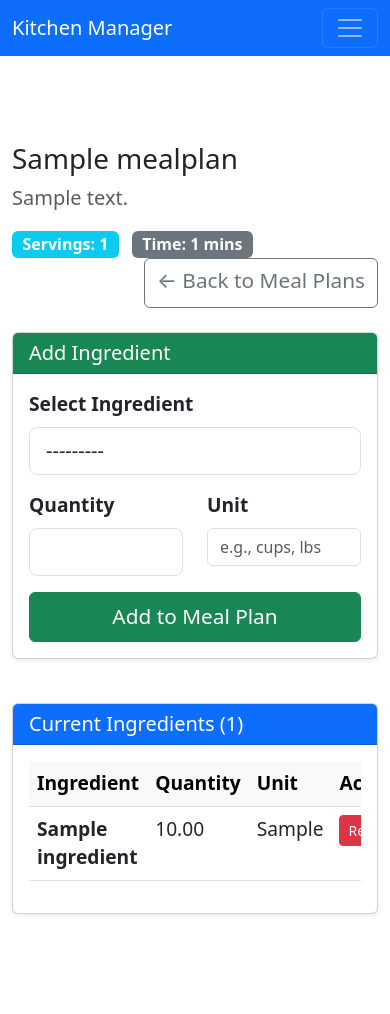
After one commit to AquaticAlpaca/kitchen-manager, a Django app: page /meal-plans/1/ingredients/ in a window 390 px wide. The commit adds this page. Run offline with Django 5.2, Linux system fonts and the light colour scheme; a user stored in the database is signed in; tables that the repository leaves empty hold one stand-in row (values such as "Sample post").

Commit message:
Added namespaces, missing templates, and the ability to delete a meal plan

```diff
--- a/config/settings.py
+++ b/config/settings.py
@@ -126,9 +126,9 @@ MEDIA_ROOT = BASE_DIR / 'media'
 
 DEFAULT_AUTO_FIELD = 'django.db.models.BigAutoField'
 
-LOGIN_URL = 'login'
-LOGIN_REDIRECT_URL = 'dashboard'
-LOGOUT_REDIRECT_URL = 'login'
+LOGIN_URL = 'kitchen:login'
+LOGIN_REDIRECT_URL = 'kitchen:dashboard'
+LOGOUT_REDIRECT_URL = 'kitchen:login'
 
 # Use custom user model
 AUTH_USER_MODEL = 'kitchen.User'
--- a/kitchen/views.py
+++ b/kitchen/views.py
@@ -2,11 +2,9 @@ from django.shortcuts import render, redirect, get_object_or_404
 from django.contrib.auth import login, logout, authenticate
 from django.contrib.auth.decorators import login_required, user_passes_test
 from django.contrib import messages
-from django.db.models import Sum, F
-from django.http import JsonResponse
-from django.views.decorators.http import require_POST
+from django.db.models import F
 from django.utils import timezone
-from .models import User, Ingredient, MealPlan, MealIngredient, ShoppingListItem, StockUpdate, ActiveMealSchedule
+from .models import User, Ingredient, MealPlan, ShoppingListItem, ActiveMealSchedule
 from .forms import (
     ChefRegistrationForm, BuyerRegistrationForm, IngredientForm,
     MealPlanForm, MealIngredientForm, StockUpdateForm,
@@ -25,7 +23,7 @@ def is_buyer(user):
 def register(request):
     """Registration view with role selection"""
     if request.user.is_authenticated:
-        return redirect('dashboard')
+        return redirect('kitchen:dashboard')
 
     if request.method == 'POST':
         role = request.POST.get('role')
@@ -38,7 +36,7 @@ def register(request):
             user = form.save()
             login(request, user)
             messages.success(request, f'Welcome! You are registered as a {user.get_role_display()}.')
-            return redirect('dashboard')
+            return redirect('kitchen:dashboard')
     else:
         form = ChefRegistrationForm()
 
@@ -48,7 +46,7 @@ def register(request):
 def login_view(request):
     """Custom login view"""
     if request.user.is_authenticated:
-        return redirect('dashboard')
+        return redirect('kitchen:dashboard')
 
     if request.method == 'POST':
         username = request.POST.get('username')
@@ -58,7 +56,7 @@ def login_view(request):
         if user is not None:
             login(request, user)
             messages.success(request, f'Welcome back, {user.username}!')
-            return redirect('dashboard')
+            return redirect('kitchen:dashboard')
         else:
             messages.error(request, 'Invalid username or password.')
 
@@ -69,7 +67,7 @@ def logout_view(request):
     """Logout view"""
     logout(request)
     messages.info(request, 'You have been logged out.')
-    return redirect('login')
+    return redirect('kitchen:login')
 
 
 @login_required
@@ -85,7 +83,6 @@ def dashboard(request):
 @user_passes_test(is_chef)
 def chef_dashboard(request):
     """Chef-specific dashboard"""
-    low_stock = Ingredient.objects.filter(current_stock__lte=F('minimum_stock'))
     active_meals = ActiveMealSchedule.objects.filter(scheduled_date__gte=timezone.now().date())[:5]
 
     context = {
@@ -128,7 +125,7 @@ def ingredient_create(request):
         if form.is_valid():
             form.save()
             messages.success(request, 'Ingredient created successfully!')
-            return redirect('ingredient_list')
+            return redirect('kitchen:ingredient_list')
     else:
         form = IngredientForm()
     return render(request, 'kitchen/ingredients/form.html', {'form': form, 'title': 'Add Ingredient'})
@@ -144,7 +141,7 @@ def ingredient_update(request, pk):
         if form.is_valid():
             form.save()
             messages.success(request, 'Ingredient updated successfully!')
-            return redirect('ingredient_list')
+            return redirect('kitchen:ingredient_list')
     else:
         form = IngredientForm(instance=ingredient)
     return render(request, 'kitchen/ingredients/form.html', {'form': form, 'title': 'Edit Ingredient'})
@@ -173,7 +170,7 @@ def stock_update(request, pk):
             ingredient.save()
 
             messages.success(request, f'Stock updated! New amount: {update.new_stock} {ingredient.unit}')
-            return redirect('ingredient_list')
+            return redirect('kitchen:ingredient_list')
     else:
         form = StockUpdateForm()
 
@@ -204,7 +201,7 @@ def shopping_item_create(request):
             item.status = ShoppingListItem.Status.PENDING
             item.save()
             messages.success(request, 'Item added to shopping list!')
-            return redirect('shopping_list')
+            return redirect('kitchen:shopping_list')
     else:
         form = ShoppingListItemForm()
     return render(request, 'kitchen/shopping_item_form.html', {'form': form})
@@ -227,7 +224,7 @@ def shopping_item_update_status(request, pk):
             else:
                 messages.success(request, f'{item.name} marked as {item.get_status_display()}')
 
-    return redirect('shopping_list')
+    return redirect('kitchen:shopping_list')
 
 
 @login_required
@@ -241,7 +238,7 @@ def shopping_item_delete(request, pk):
         item.delete()
         messages.success(request, f'{item_name} removed from shopping list.')
 
-    return redirect('shopping_list')
+    return redirect('kitchen:shopping_list')
 
 
 @login_required
@@ -317,7 +314,7 @@ def generate_shopping_list(request):
                 )
 
         messages.success(request, 'Shopping list generated based on meal plans!')
-        return redirect('shopping_list')
+        return redirect('kitchen:shopping_list')
 
     return render(request, 'kitchen/generate_shopping.html')
 
@@ -339,7 +336,7 @@ def meal_plan_create(request):
         if form.is_valid():
             meal_plan = form.save()
             messages.success(request, 'Meal plan created!')
-            return redirect('meal_plan_ingredients', pk=meal_plan.pk)
+            return redirect('kitchen:meal_plan_ingredients', pk=meal_plan.pk)
     else:
         form = MealPlanForm()
     return render(request, 'kitchen/meal_plans/form.html', {'form': form, 'title': 'Add Meal Plan'})
@@ -359,7 +356,7 @@ def meal_plan_ingredients(request, pk):
             meal_ing.meal_plan = meal_plan
             meal_ing.save()
             messages.success(request, 'Ingredient added to meal plan!')
-            return redirect('meal_plan_ingredients', pk=pk)
+            return redirect('kitchen:meal_plan_ingredients', pk=pk)
     else:
         form = MealIngredientForm()
 
@@ -369,6 +366,19 @@ def meal_plan_ingredients(request, pk):
         'form': form
     })
 
+@login_required
+@user_passes_test(is_chef)
+def delete_meal_ingredient(request, pk):
+    """Remove an ingredient from a meal plan"""
+    meal_ingredient = get_object_or_404(MealIngredient, pk=pk)
+    meal_plan = meal_ingredient.meal_plan
+
+    if request.method == 'POST':
+        ingredient_name = meal_ingredient.ingredient.name
+        meal_ingredient.delete()
+        messages.success(request, f'{ingredient_name} removed from {meal_plan.name}.')
+
+    return redirect('kitchen:meal_plan_ingredients', pk=meal_plan.pk)
 
 @login_required
 @user_passes_test(is_chef)
@@ -379,7 +389,7 @@ def schedule_meal(request):
         if form.is_valid():
             schedule = form.save()
             messages.success(request, f'{schedule.meal_plan.name} scheduled for {schedule.scheduled_date}!')
-            return redirect('dashboard')
+            return redirect('kitchen:dashboard')
     else:
         form = ActiveMealScheduleForm()
 
--- a/templates/base.html
+++ b/templates/base.html
@@ -46,7 +46,7 @@
     {% if user.is_authenticated %}
     <nav class="navbar navbar-expand-lg navbar-dark bg-primary fixed-top">
         <div class="container">
-            <a class="navbar-brand" href="{% url 'dashboard' %}">Kitchen Manager</a>
+            <a class="navbar-brand" href="{% url 'kitchen:dashboard' %}">Kitchen Manager</a>
             <button class="navbar-toggler" type="button" data-bs-toggle="collapse" data-bs-target="#navbarNav">
                 <span class="navbar-toggler-icon"></span>
             </button>
@@ -54,25 +54,25 @@
                 <ul class="navbar-nav me-auto">
                     {% if user.is_chef %}
                     <li class="nav-item">
-                        <a class="nav-link" href="{% url 'ingredient_list' %}">Ingredients</a>
+                        <a class="nav-link" href="{% url 'kitchen:ingredient_list' %}">Ingredients</a>
                     </li>
                     <li class="nav-item">
-                        <a class="nav-link" href="{% url 'meal_plan_list' %}">Meal Plans</a>
+                        <a class="nav-link" href="{% url 'kitchen:meal_plan_list' %}">Meal Plans</a>
                     </li>
                     <li class="nav-item">
-                        <a class="nav-link" href="{% url 'schedule_meal' %}">Schedule Meal</a>
+                        <a class="nav-link" href="{% url 'kitchen:schedule_meal' %}">Schedule Meal</a>
                     </li>
                     {% endif %}
                     {% if user.is_buyer %}
                     <li class="nav-item">
-                        <a class="nav-link" href="{% url 'shopping_list' %}">Shopping List</a>
+                        <a class="nav-link" href="{% url 'kitchen:shopping_list' %}">Shopping List</a>
                     </li>
                     {% endif %}
                 </ul>
                 <span class="navbar-text text-white me-3">
                     {{ user.username }} ({{ user.get_role_display }})
                 </span>
-                <a href="{% url 'logout' %}" class="btn btn-outline-light btn-lg-custom">Logout</a>
+                <a href="{% url 'kitchen:logout' %}" class="btn btn-outline-light btn-lg-custom">Logout</a>
             </div>
         </div>
     </nav>
--- a/templates/kitchen/buyer_dashboard.html
+++ b/templates/kitchen/buyer_dashboard.html
@@ -33,10 +33,10 @@
             <div class="card-body">
                 <div class="row">
                     <div class="col-md-6 mb-3">
-                        <a href="{% url 'shopping_list' %}" class="btn btn-primary btn-lg-custom w-100">View Shopping List</a>
+                        <a href="{% url 'kitchen:shopping_list' %}" class="btn btn-primary btn-lg-custom w-100">View Shopping List</a>
                     </div>
                     <div class="col-md-6 mb-3">
-                        <a href="{% url 'shopping_item_create' %}" class="btn btn-success btn-lg-custom w-100">Add Item Manually</a>
+                        <a href="{% url 'kitchen:shopping_item_create' %}" class="btn btn-success btn-lg-custom w-100">Add Item Manually</a>
                     </div>
                 </div>
             </div>
--- a/templates/kitchen/chef_dashboard.html
+++ b/templates/kitchen/chef_dashboard.html
@@ -41,13 +41,13 @@
             <div class="card-body">
                 <div class="row">
                     <div class="col-md-4 mb-3">
-                        <a href="{% url 'ingredient_create' %}" class="btn btn-primary btn-lg-custom w-100">Add Ingredient</a>
+                        <a href="{% url 'kitchen:ingredient_create' %}" class="btn btn-primary btn-lg-custom w-100">Add Ingredient</a>
                     </div>
                     <div class="col-md-4 mb-3">
-                        <a href="{% url 'meal_plan_create' %}" class="btn btn-success btn-lg-custom w-100">Create Meal Plan</a>
+                        <a href="{% url 'kitchen:meal_plan_create' %}" class="btn btn-success btn-lg-custom w-100">Create Meal Plan</a>
                     </div>
                     <div class="col-md-4 mb-3">
-                        <a href="{% url 'generate_shopping_list' %}" class="btn btn-warning btn-lg-custom w-100">Generate Shopping List</a>
+                        <a href="{% url 'kitchen:generate_shopping_list' %}" class="btn btn-warning btn-lg-custom w-100">Generate Shopping List</a>
                     </div>
                 </div>
             </div>
--- a/templates/kitchen/ingredients/form.html
+++ b/templates/kitchen/ingredients/form.html
@@ -61,7 +61,7 @@
 
             <div class="d-grid gap-2">
                 <button type="submit" class="btn btn-primary btn-lg-custom">Save</button>
-                <a href="{% url 'ingredient_list' %}" class="btn btn-secondary btn-lg-custom">Cancel</a>
+                <a href="{% url 'kitchen:ingredient_list' %}" class="btn btn-secondary btn-lg-custom">Cancel</a>
             </div>
         </form>
     </div>
--- a/templates/kitchen/ingredients/list.html
+++ b/templates/kitchen/ingredients/list.html
@@ -5,7 +5,7 @@
 {% block content %}
 <div class="d-flex justify-content-between align-items-center mb-4">
     <h1>Ingredients</h1>
-    <a href="{% url 'ingredient_create' %}" class="btn btn-primary btn-lg-custom">Add New Ingredient</a>
+    <a href="{% url 'kitchen:ingredient_create' %}" class="btn btn-primary btn-lg-custom">Add New Ingredient</a>
 </div>
 
 <div class="card">
@@ -37,8 +37,8 @@
                             {% endif %}
                         </td>
                         <td>
-                            <a href="{% url 'ingredient_update' ingredient.pk %}" class="btn btn-sm btn-outline-primary me-2">Edit</a>
-                            <a href="{% url 'stock_update' ingredient.pk %}" class="btn btn-sm btn-outline-success">Update Stock</a>
+                            <a href="{% url 'kitchen:ingredient_update' ingredient.pk %}" class="btn btn-sm btn-outline-primary me-2">Edit</a>
+                            <a href="{% url 'kitchen:stock_update' ingredient.pk %}" class="btn btn-sm btn-outline-success">Update Stock</a>
                         </td>
                     </tr>
                     {% empty %}
--- /dev/null
+++ b/templates/kitchen/meal_plans/ingredients.html
@@ -0,0 +1,112 @@
+{% extends 'base.html' %}
+
+{% block title %}Manage Ingredients for {{ meal_plan.name }} - Kitchen Manager{% endblock %}
+
+{% block content %}
+<div class="row mb-4">
+    <div class="col-md-8">
+        <h1 class="mb-2">{{ meal_plan.name }}</h1>
+        <p class="lead text-muted">{{ meal_plan.description|default:"No description provided." }}</p>
+        <div class="badge bg-info fs-6 me-2">Servings: {{ meal_plan.servings }}</div>
+        {% if meal_plan.prep_time_minutes %}
+        <div class="badge bg-secondary fs-6">Time: {{ meal_plan.prep_time_minutes }} mins</div>
+        {% endif %}
+    </div>
+    <div class="col-md-4 text-end">
+        <a href="{% url 'kitchen:meal_plan_list' %}" class="btn btn-outline-secondary btn-lg-custom">
+            ← Back to Meal Plans
+        </a>
+    </div>
+</div>
+
+<div class="row">
+    <!-- Add New Ingredient Form -->
+    <div class="col-md-4 mb-4">
+        <div class="card shadow-sm">
+            <div class="card-header bg-success text-white">
+                <h5 class="mb-0">Add Ingredient</h5>
+            </div>
+            <div class="card-body">
+                <form method="post">
+                    {% csrf_token %}
+
+                    <div class="mb-3">
+                        <label for="{{ form.ingredient.id_for_label }}" class="form-label fw-bold">Select Ingredient</label>
+                        {{ form.ingredient }}
+                        {% if form.ingredient.errors %}
+                        <div class="text-danger small">{{ form.ingredient.errors }}</div>
+                        {% endif %}
+                    </div>
+
+                    <div class="row">
+                        <div class="col-6 mb-3">
+                            <label for="{{ form.quantity.id_for_label }}" class="form-label fw-bold">Quantity</label>
+                            {{ form.quantity }}
+                            {% if form.quantity.errors %}
+                            <div class="text-danger small">{{ form.quantity.errors }}</div>
+                            {% endif %}
+                        </div>
+                        <div class="col-6 mb-3">
+                            <label for="{{ form.unit.id_for_label }}" class="form-label fw-bold">Unit</label>
+                            {{ form.unit }}
+                            {% if form.unit.errors %}
+                            <div class="text-danger small">{{ form.unit.errors }}</div>
+                            {% endif %}
+                        </div>
+                    </div>
+
+                    <button type="submit" class="btn btn-success btn-lg-custom w-100">
+                        Add to Meal Plan
+                    </button>
+                </form>
+            </div>
+        </div>
+    </div>
+
+    <!-- Existing Ingredients List -->
+    <div class="col-md-8">
+        <div class="card shadow-sm">
+            <div class="card-header bg-primary text-white">
+                <h5 class="mb-0">Current Ingredients ({{ meal_ingredients.count }})</h5>
+            </div>
+            <div class="card-body">
+                {% if meal_ingredients %}
+                <div class="table-responsive">
+                    <table class="table table-hover">
+                        <thead class="table-light">
+                            <tr>
+                                <th>Ingredient</th>
+                                <th>Quantity</th>
+                                <th>Unit</th>
+                                <th>Action</th>
+                            </tr>
+                        </thead>
+                        <tbody>
+                            {% for meal_ing in meal_ingredients %}
+                            <tr>
+                                <td><strong>{{ meal_ing.ingredient.name }}</strong></td>
+                                <td>{{ meal_ing.quantity }}</td>
+                                <td>{{ meal_ing.unit }}</td>
+                                <td>
+                                    <form method="post" action="{% url 'kitchen:delete_meal_ingredient' meal_ing.pk %}" class="d-inline">
+                                        {% csrf_token %}
+                                        <button type="submit" class="btn btn-sm btn-danger" onclick="return confirm('Remove {{ meal_ing.ingredient.name }} from this meal plan?')">
+                                            Remove
+                                        </button>
+                                    </form>
+                                </td>
+                            </tr>
+                            {% endfor %}
+                        </tbody>
+                    </table>
+                </div>
+                {% else %}
+                <div class="alert alert-info">
+                    No ingredients added yet. Use the form on the left to add ingredients to this meal plan.
+                </div>
+                {% endif %}
+            </div>
+        </div>
+    </div>
+</div>
+{% endblock %}
--- a/templates/kitchen/meal_plans/list.html
+++ b/templates/kitchen/meal_plans/list.html
@@ -5,7 +5,7 @@
 {% block content %}
 <div class="d-flex justify-content-between align-items-center mb-4">
     <h1>Meal Plans</h1>
-    <a href="{% url 'meal_plan_create' %}" class="btn btn-primary btn-lg-custom">Create Meal Plan</a>
+    <a href="{% url 'kitchen:meal_plan_create' %}" class="btn btn-primary btn-lg-custom">Create Meal Plan</a>
 </div>
 
 <div class="row">
@@ -29,7 +29,7 @@
                 <p><strong>Ingredients:</strong> {{ meal_plan.ingredients.count }}</p>
             </div>
             <div class="card-footer">
-                <a href="{% url 'meal_plan_ingredients' meal_plan.pk %}" class="btn btn-primary btn-lg-custom w-100">Manage Ingredients</a>
+                <a href="{% url 'kitchen:meal_plan_ingredients' meal_plan.pk %}" class="btn btn-primary btn-lg-custom w-100">Manage Ingredients</a>
             </div>
         </div>
     </div>
--- a/templates/kitchen/schedule_meal.html
+++ b/templates/kitchen/schedule_meal.html
@@ -22,7 +22,7 @@
 
             <div class="d-grid gap-2">
                 <button type="submit" class="btn btn-primary btn-lg-custom">Schedule Meal</button>
-                <a href="{% url 'dashboard' %}" class="btn btn-secondary btn-lg-custom">Cancel</a>
+                <a href="{% url 'kitchen:dashboard' %}" class="btn btn-secondary btn-lg-custom">Cancel</a>
             </div>
         </form>
     </div>
--- a/templates/kitchen/shopping_item_form.html
+++ b/templates/kitchen/shopping_item_form.html
@@ -33,7 +33,7 @@
 
             <div class="d-grid gap-2">
                 <button type="submit" class="btn btn-primary btn-lg-custom">Add to List</button>
-                <a href="{% url 'shopping_list' %}" class="btn btn-secondary btn-lg-custom">Cancel</a>
+                <a href="{% url 'kitchen:shopping_list' %}" class="btn btn-secondary btn-lg-custom">Cancel</a>
             </div>
         </form>
     </div>
--- a/templates/kitchen/shopping_list.html
+++ b/templates/kitchen/shopping_list.html
@@ -5,7 +5,7 @@
 {% block content %}
 <div class="d-flex justify-content-between align-items-center mb-4">
     <h1>Shopping List</h1>
-    <a href="{% url 'shopping_item_create' %}" class="btn btn-primary btn-lg-custom">Add Item</a>
+    <a href="{% url 'kitchen:shopping_item_create' %}" class="btn btn-primary btn-lg-custom">Add Item</a>
 </div>
 
 <div class="card">
@@ -39,7 +39,7 @@
                             </span>
                         </td>
                         <td>
-                            <form method="post" action="{% url 'shopping_item_update_status' item.pk %}" class="d-inline">
+                            <form method="post" action="{% url 'kitchen:shopping_item_update_status' item.pk %}" class="d-inline">
                                 {% csrf_token %}
                                 <select name="status" class="form-select form-select-sm d-inline-block w-auto" onchange="this.form.submit()">
                                     {% for value, label in item.Status.choices %}
@@ -49,7 +49,7 @@
                                     {% endfor %}
                                 </select>
                             </form>
-                            <form method="post" action="{% url 'shopping_item_delete' item.pk %}" class="d-inline ms-2">
+                            <form method="post" action="{% url 'kitchen:shopping_item_delete' item.pk %}" class="d-inline ms-2">
                                 {% csrf_token %}
                                 <button type="submit" class="btn btn-sm btn-danger" onclick="return confirm('Remove this item?')">Delete</button>
                             </form>
--- a/templates/registration/login.html
+++ b/templates/registration/login.html
@@ -26,7 +26,7 @@
                 <hr class="my-4">
                 <p class="text-center mb-0">
                     Don't have an account?
-                    <a href="{% url 'register' %}">Register here</a>
+                    <a href="{% url 'kitchen:register' %}">Register here</a>
                 </p>
             </div>
         </div>
--- a/templates/registration/register.html
+++ b/templates/registration/register.html
@@ -41,7 +41,7 @@
                 <hr class="my-4">
                 <p class="text-center mb-0">
                     Already have an account?
-                    <a href="{% url 'login' %}">Login here</a>
+                    <a href="{% url 'kitchen:login' %}">Login here</a>
                 </p>
             </div>
         </div>
```
Also changed, not shown: templates/kitchen/meal_plans/form.html (added, +77 -0 lines).
